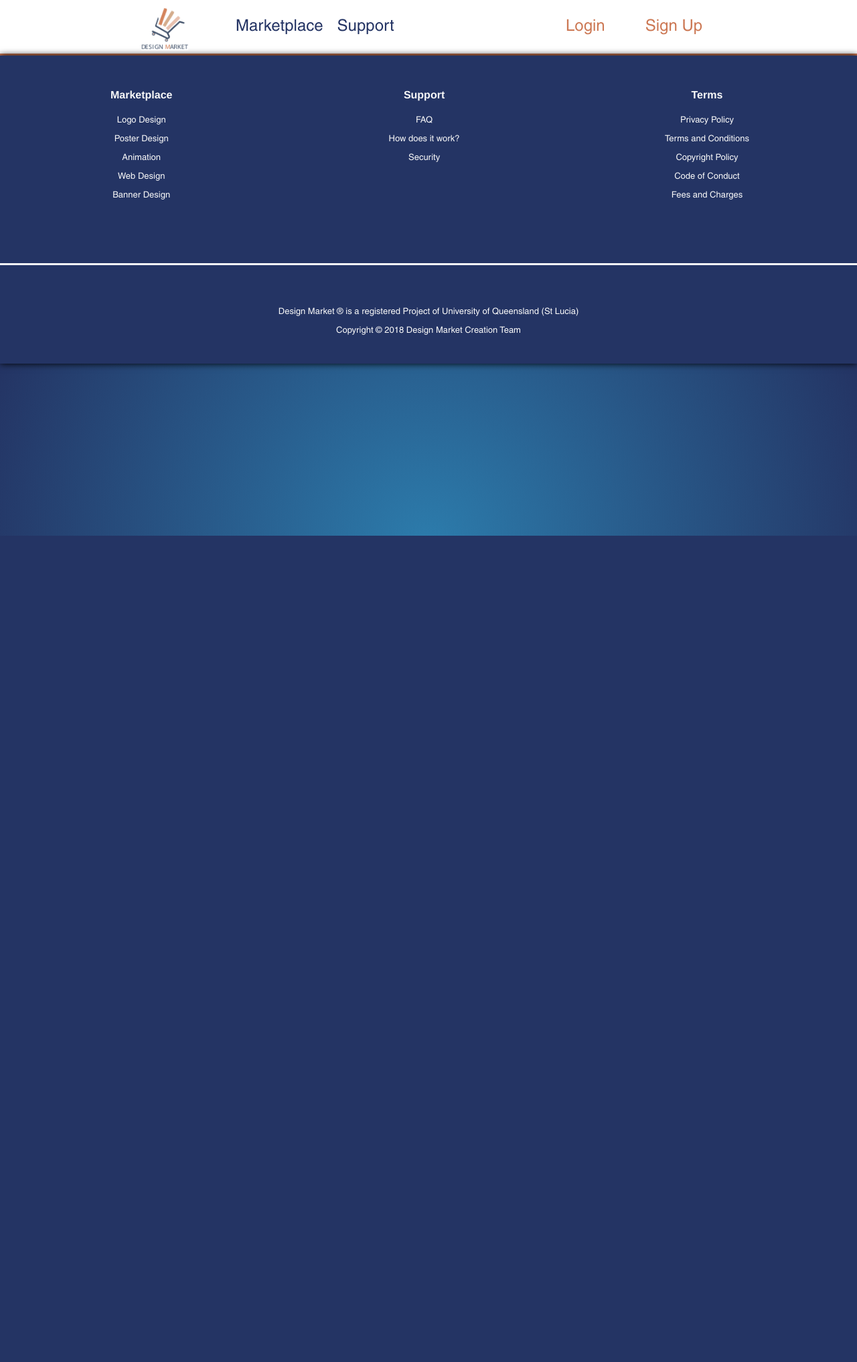
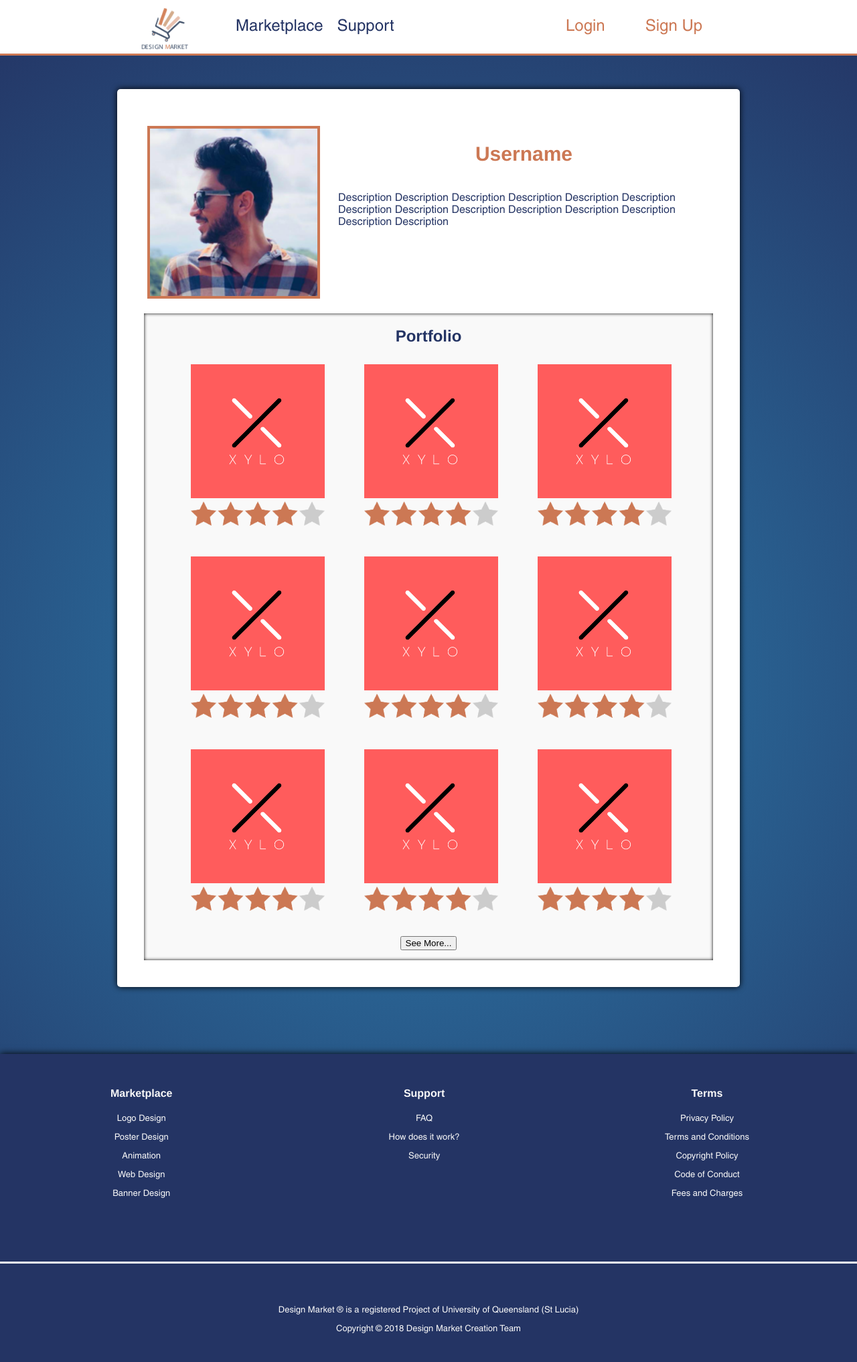
Before and after one commit to SuperSheaff/Design-Market, a PHP site: page /profile.php in a window 1280 px wide. Shown: the whole page at 67% size. Before the commit the page ends 800 px from the top, so only its background shows below. Run offline with PHP 8.4, Linux system fonts and the light colour scheme.

Commit message:
css + profile page

```diff
--- a/designMarket/css/style.css
+++ b/designMarket/css/style.css
@@ -807,3 +807,86 @@ footer p {
 }
 
 /* --- --- */
+
+/* --- Styling for the marketplace Page --- */
+
+#profileContainer {
+    margin: 0 auto;
+    width: 900px;
+    margin-bottom: 100px;
+    margin-top: 50px;
+    background-color: white;
+    color: #243464;
+    text-align: left;
+    padding: 15px;
+    padding-top: 25px;
+    padding-bottom: 40px;
+    box-shadow: 0px 0px 10px black;
+    border-radius: 5px;
+    height: auto;
+}
+
+#profileHeader {
+    padding: 30px;
+    height: 250px;
+    width: 100%;
+}
+
+#profilePicture {
+    float: left;
+    width: 30%;
+}
+
+#profilePicture img {
+    border: 4px solid #CC7854;
+}
+
+#profileInfo {
+    float: left;
+    width: 65%;
+    text-align: center;
+}
+
+#profileInfo h2 {
+    font-size: 30px;
+    color: #CC7854;
+}
+
+#profileInfo p {
+    text-align: left;
+    padding: 15px;
+}
+
+#profilePortfolio {
+    text-align: center;
+    width: 850px;
+    background: #f9f9f9;
+    box-shadow: inset 0px 0px 5px black;
+    overflow-y: hidden;
+    margin-bottom: 50px;
+    margin: 0 auto;
+}
+
+#profilePorfolio ul {
+    margin-top: 15px;
+    list-style: none;
+    padding: 20px;
+    margin-left: 0px;
+    margin-bottom: 25px;
+    padding-bottom: 50px;
+}
+
+#profilePortfolio li {
+    list-style: none;
+    float: left;
+    width: 30%;
+    padding: 1%;
+    display: inline-block;
+    margin: 0 auto;
+    margin-bottom: 25px;
+}
+
+#profileMore {
+    margin-bottom: 15px;
+}
+/* --- --- */
--- a/designMarket/profile.php
+++ b/designMarket/profile.php
@@ -24,13 +24,38 @@
 
         <div id="profileContainer">
 
-            <div id="profileBanner">
+            <div id="profileHeader">
+                <div id="profilePicture">
+                    <img src="images/aashish.png" width="250">
+                </div>
+
+                <div id="profileInfo">
+                    <h2>Username</h2>
+                    <p>Description Description Description Description Description Description Description Description Description Description Description Description Description Description </p>
+                </div>
+
             </div>
 
-            <div id="profileBanner">
-                <div id="profilePicture"></div>
+            <div id="profilePortfolio">
+
+                <h2>Portfolio</h2>
+
+                <ul>
+                    <li><img src="images/exampleLogo4.png" width="200"><img src="images/fourStars.png" width="200"></li>
+                    <li><img src="images/exampleLogo4.png" width="200"><img src="images/fourStars.png" width="200"></li>
+                    <li><img src="images/exampleLogo4.png" width="200"><img src="images/fourStars.png" width="200"></li>
+                    <li><img src="images/exampleLogo4.png" width="200"><img src="images/fourStars.png" width="200"></li>
+                    <li><img src="images/exampleLogo4.png" width="200"><img src="images/fourStars.png" width="200"></li>
+                    <li><img src="images/exampleLogo4.png" width="200"><img src="images/fourStars.png" width="200"></li>
+                    <li><img src="images/exampleLogo4.png" width="200"><img src="images/fourStars.png" width="200"></li>
+                    <li><img src="images/exampleLogo4.png" width="200"><img src="images/fourStars.png" width="200"></li>
+                    <li><img src="images/exampleLogo4.png" width="200"><img src="images/fourStars.png" width="200"></li>
+                </ul>
+
+                <div id="profileMore">
+                    <a href="profilePortfolio.php"><button type="button" class="btn btn-default">See More...</button></a>
+                </div>
             </div>
-
 
         </div>
 
```
